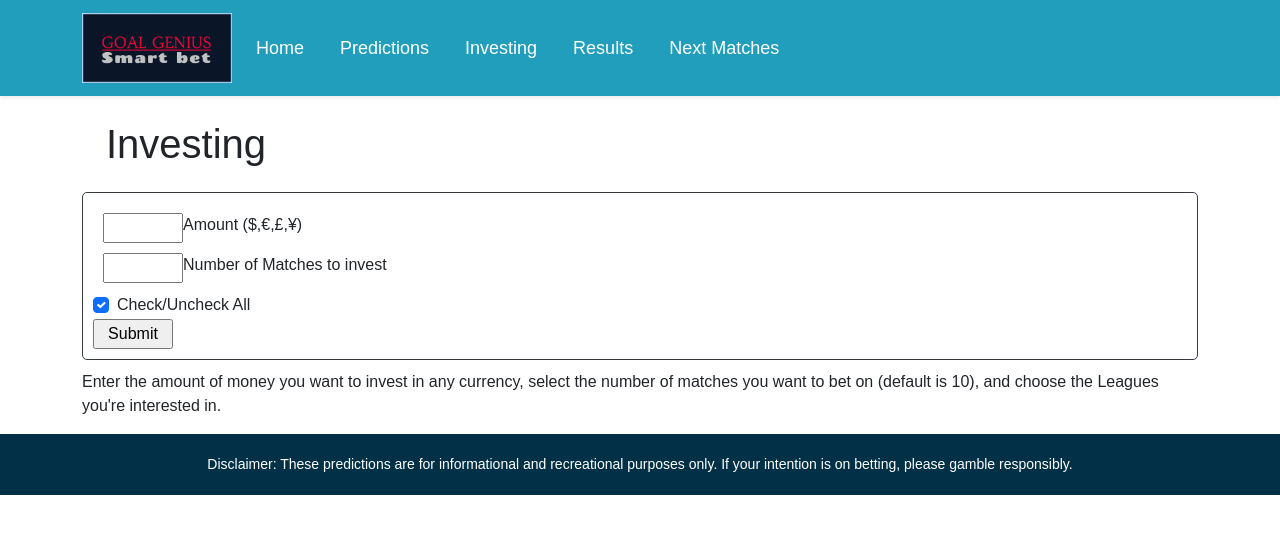
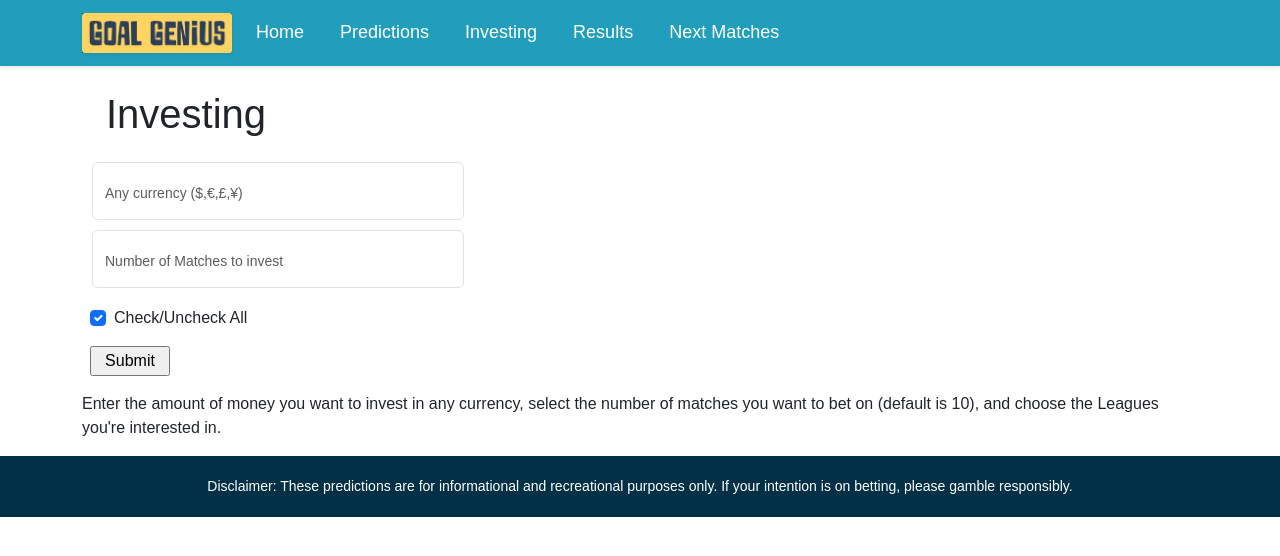
Before and after one commit to ignaciomedinar/predictions, a Flask app: page /invest in a window 1280 px wide. Shown: the top 556 px of the page. Run offline with Flask 3, Linux system fonts and the light colour scheme; data that the repository does not hold is empty.

Commit message:
More changes

```diff
--- a/app.py
+++ b/app.py
@@ -2,6 +2,7 @@ from flask import Flask, render_template, request
 import mysql.connector
 import datetime
 from dateutil.relativedelta import relativedelta
+import calendar
 
 app = Flask(__name__)
 
@@ -88,7 +89,11 @@ def show_results():
     last_dates_week=[first + datetime.timedelta(days=6) for first in first_dates_week]
 
     selected_week_start = request.args.get('week')
-
+    di=[x.day for x in first_dates_week]
+    df=[x.day for x in last_dates_week]
+    mi = [x.strftime("%b") for x in first_dates_week]  # Get the month abbreviation
+    mf = [x.strftime("%b") for x in last_dates_week]   # Get the month abbreviation
+    yf=[x.year for x in last_dates_week]
 
     # Get all the teams from the database
     query = ("SELECT DISTINCT Local "
@@ -155,7 +160,7 @@ def show_results():
     cnx.close()
 
     # Pass the results and weeks to the HTML template
-    return render_template("table_results.html", title=title, results=results, first_dates_week=first_dates_week, last_dates_week=last_dates_week,correct=correct,incorrect=incorrect, selected_week_start=selected_week_start) #,predict=predict*/
+    return render_template("table_results.html", title=title, results=results, first_dates_week=first_dates_week, last_dates_week=last_dates_week,correct=correct,incorrect=incorrect, selected_week_start=selected_week_start,di=di,df=df,mi=mi,mf=mf,yf=yf) #,predict=predict*/
 
 @app.route('/predictions')
 def show_predictions():
@@ -174,6 +179,11 @@ def show_predictions():
     previous_week_start = (datetime.datetime.now().date() - datetime.timedelta(days=datetime.datetime.now().weekday())) - datetime.timedelta(days=7)
     current_week_start = previous_week_start + datetime.timedelta(days=7)
     current_week_end = previous_week_start + datetime.timedelta(days=13)
+    di=current_week_start.day
+    df=current_week_end.day
+    mi = calendar.month_abbr[current_week_start.month]  # Access month abbreviation using the month number
+    mf = calendar.month_abbr[current_week_end.month]  # Access month abbreviation using the month number
+    yf=current_week_end.year
 
     # Query the database for the results for the current week
     query = ("SELECT pr.*, r.result, r.goalslocal, r.goalsvisitor, fl.flag_url "
@@ -197,7 +207,7 @@ def show_predictions():
     cnx.close()
 
     # Pass the results and weeks to the HTML template
-    return render_template("table_predictions.html", title=title, predictions=predictions, current_week_end=current_week_end)
+    return render_template("table_predictions.html", title=title, predictions=predictions, current_week_end=current_week_end,di=di,df=df,mi=mi,mf=mf,yf=yf)
 
 @app.route('/invest', methods=['GET', 'POST'])
 def show_invest():
--- a/static/main.js
+++ b/static/main.js
@@ -1,11 +1,13 @@
 // Search bar
 const searchInput = document.querySelector('#search-input');
-const tableRows = document.querySelectorAll('tbody tr');
+// const tableRows = document.querySelectorAll('tbody tr');
+// const cardTeams = document.querySelectorAll('#card-teams');
+const searchTeams = document.querySelectorAll('.search-teams');
 
 if (searchInput){
 searchInput.addEventListener('input', function(event) {
   const inputValue = event.target.value.toLowerCase();
-  tableRows.forEach(function(row) {
+  searchTeams.forEach(function(row) {
     const rowText = row.textContent.toLowerCase();
     if (rowText.includes(inputValue)) {
       row.style.display = '';
@@ -15,6 +17,7 @@ searchInput.addEventListener('input', function(event) {
   });
 });
 }
+
 // // Score colors
 // function highlightMaxValues() {
 //     const rows = document.querySelectorAll('tbody tr');
--- a/static/style.css
+++ b/static/style.css
@@ -143,7 +143,7 @@ footer p {
 
 nav a img{
   width: 150px;
-  height: 70px;
+  /* height: 70px; */
 }
 
 /*Other*/
@@ -159,12 +159,12 @@ input{
   width: 80px;
 }
 
-form {
+/* form {
   margin-bottom: 10px;
   border: 1px solid #343a40;
   border-radius: 5px;
   padding: 10px;
-}
+} */
 
 
 /* @media (min-width: 768px) {
--- a/templates/base.html
+++ b/templates/base.html
@@ -10,6 +10,7 @@
     <!-- Font Awesome CDN -->
     <link rel="stylesheet" href="https://cdnjs.cloudflare.com/ajax/libs/font-awesome/6.4.0/css/all.min.css" integrity="sha512-iecdLmaskl7CVkqkXNQ/ZH/XLlvWZOJyj7Yy7tcenmpD1ypASozpmT/E0iPtmFIB46ZmdtAc9eNBvH0H/ZpiBw==" crossorigin="anonymous" referrerpolicy="no-referrer" />
     <link rel="stylesheet" href="{{ url_for('static', filename='style.css') }}">
+    <link rel="icon" type="image/png" href="static/logo-test2.jpg"/>
 </head>
 <!-- Google tag (gtag.js) -->
 <script async src="https://www.googletagmanager.com/gtag/js?id=G-WRCQ41KVM8"></script>
@@ -24,7 +25,7 @@
     <header class="shadow-sm header">
         <div class="container">
             <nav class="navbar navbar-expand-lg navbar-light">
-                <a class="navbar-brand" href="/"><img src="static/goal_genius.png" alt="Goal Genius"></a>
+                <a class="navbar-brand" href="/"><img class="shadow-sm" src="static/logo-test.jpg" alt="Goal Genius"></a>
                 <button class="navbar-toggler" type="button" data-bs-toggle="collapse" data-bs-target="#navbarNav" aria-controls="navbarNav" aria-expanded="false" aria-label="Toggle navigation">
                     <span class="navbar-toggler-icon"></span>
                 </button>
@@ -56,8 +57,10 @@
             <h1 class="title m-4">{{ title }}</h1>
             {% block main %}
             <p class="message">{{ message | safe }}</p>
-            <div class="btn btn-primary"><a href="predictions">Go to week's predictions</a></div>
-            <div class="btn btn-primary"><a href="results">Go to previous week's results</a></div>
+            <div class="buttons d-flex justify-content-center m-4">
+                <div class="btn btn-primary p-4 m-2"><i class="fa-solid fa-wand-magic-sparkles"></i><br><a href="predictions">Go to week's predictions</a></div>
+                <div class="btn btn-primary p-4 m-2"><i class="fa-regular fa-calendar"></i><br>Go to previous week's results</a></div>
+            </div>
             {% endblock %}
         </div>
     </main>
--- a/templates/invest.html
+++ b/templates/invest.html
@@ -1,17 +1,21 @@
 {% extends 'base.html' %}
 {% block main %}
-<form method="POST" action="/invest">
-    <div class="cont d-flex">
-        <input type="text" id="amount" name="amount"><br>
-        <label for="amount">Amount ($,€,£,¥)</label>
+<form method="POST" action="/invest" class="mb-2">
+    <div class="cont col-4">
+        <div class="form-floating">
+            <input class="form-control" type="text" id="amount" name="amount" placeholder="Amount">
+            <label for="amount" class="form-text">Any currency ($,€,£,¥)</label>
+        </div>
     </div>
-    <div class="cont d-flex">
-        <input type="number" id="num_matches" name="num_matches" min="1" max="20">
-        <label for="num_matches">Number of Matches to invest</label>
+    <div class="cont col-4">
+        <div class="form-floating">
+            <input class="form-control" type="text" id="num_matches" name="num_matches" min="1" max="20" placeholder="Games">
+            <label class="form-text" for="num_matches">Number of Matches to invest</label>
+        </div>
     </div>
     <div class="row">
         <div class="col-sm-4">
-    <div class="form-check">
+    <div class="form-check m-2">
         <input class="form-check-input" type="checkbox" id="check-all" checked>
         <label class="form-check-label" for="check-all">
             Check/Uncheck All
@@ -40,7 +44,7 @@
       </div>
     </div>
 
-    <input type="submit" value="Submit">
+    <input type="submit" value="Submit" class="m-2">
 
 </form>
 
@@ -49,7 +53,7 @@
     <div>Amount desired to bet: <b>{{ inputs[0] }}</b></div>
     <div>Matches to bet: <b>{{ inputs[1] }}</b></div>
     <div>Leagues selected: <b>{% for selected_league in selected_leagues %} {{ selected_league }}, {% endfor %}</b></div>
-    <table>
+    <table class="table table-hover">
         <thead>
             <tr>
                 <th>League <br>
```
Also changed, not shown: templates/table_calendar.html (+6 -4 lines), templates/table_predictions.html (+4 -4 lines), templates/table_results.html (+5 -4 lines), static/logo-test.jpg (added), static/logo-test2.jpg (added).
